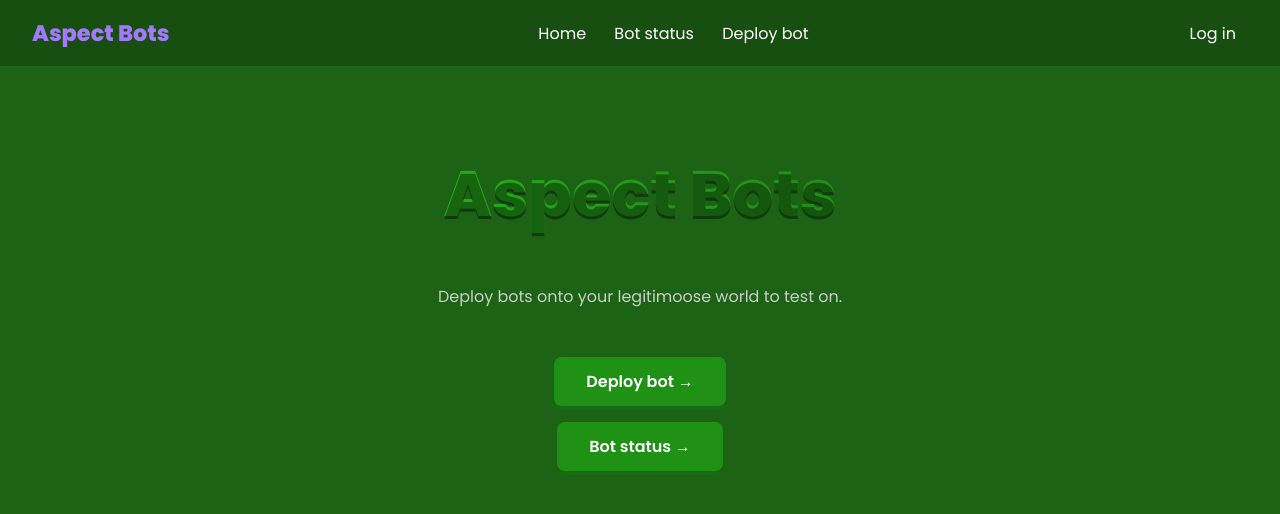
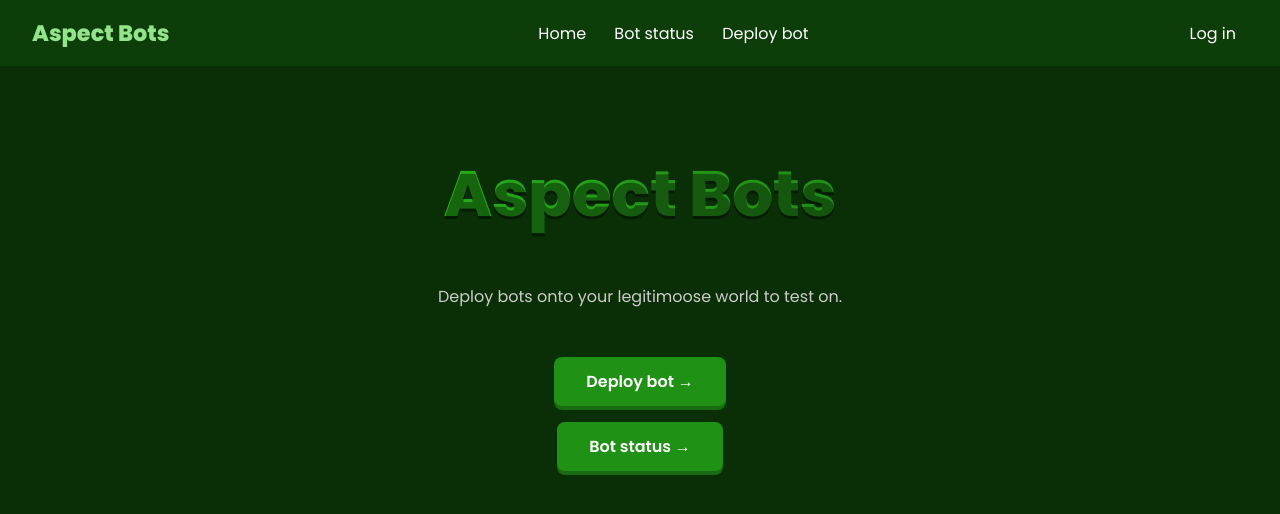
Before and after one commit to AspectOfTheGit/website, a Flask app: page / in a window 1280 px wide. Shown: the top 514 px of the page. Run offline with Flask 3, Linux system fonts and the light colour scheme.

Commit message:
Update style.css

```diff
--- a/static/style.css
+++ b/static/style.css
@@ -1,6 +1,6 @@
 body {
     margin: 0;
-    background-color: #1d6316;
+    background-color: #0a2e06;
     color: white;
     font-family: 'Poppins', sans-serif;
     text-align: center;
@@ -10,7 +10,7 @@ body {
     display: flex;
     justify-content: space-between;
     align-items: center;
-    background-color: #174f11;
+    background-color: #0d3d08;
     padding: 1rem 2rem;
 }
 
@@ -29,7 +29,7 @@ body {
 .logo {
     font-weight: 800;
     font-size: 1.4rem;
-    color: #a479ff;
+    color: #93e38a;
 }
 
 main {
```
